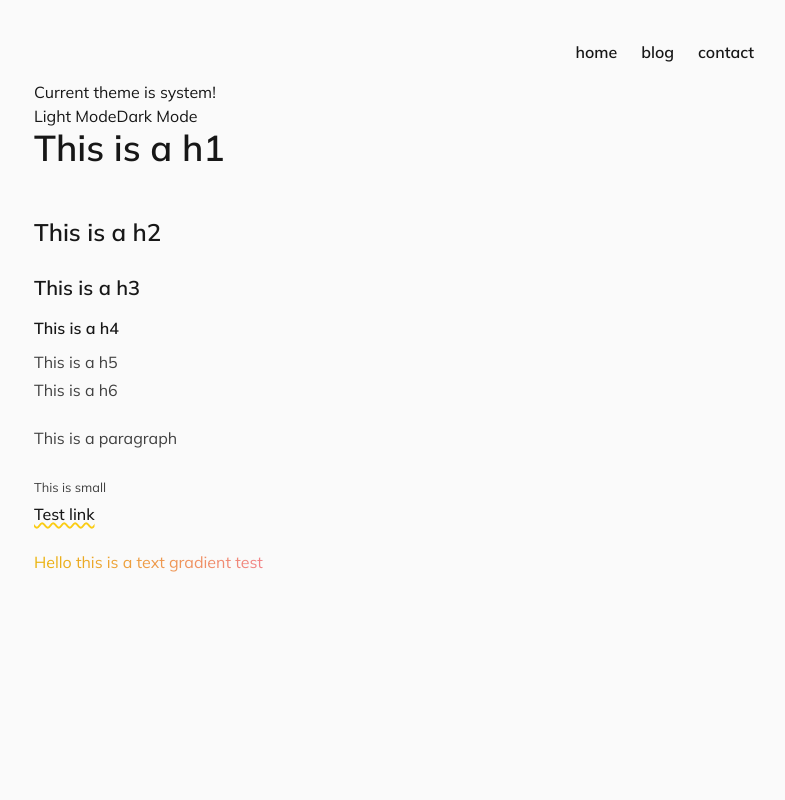
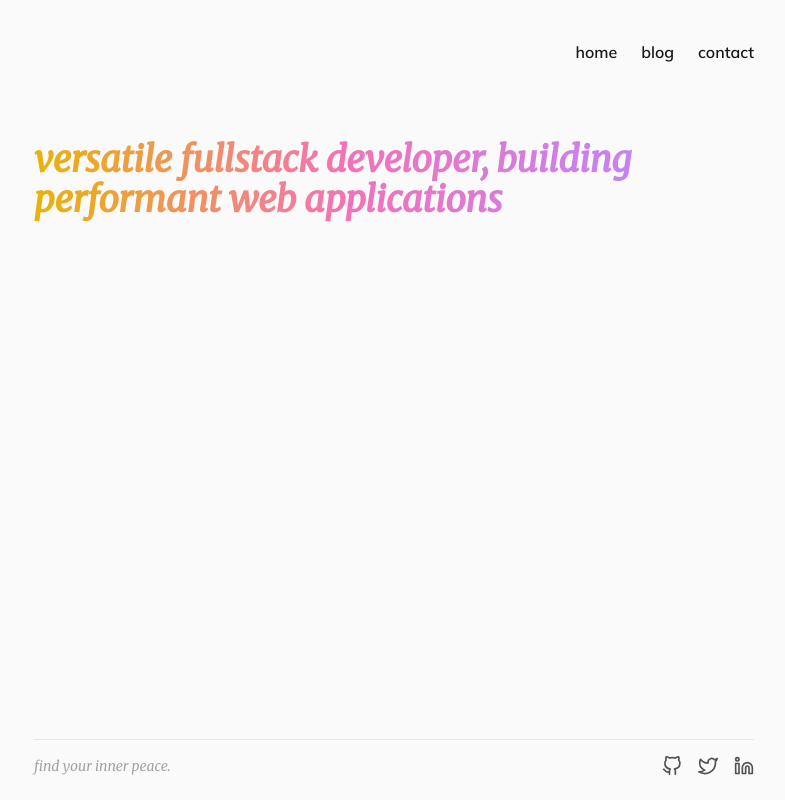
Before and after one commit to mariusflorescu/mariusflorescu.io, a Next.js app: page / in a window 1280 px wide. Shown: the whole page, without its empty margins (246-1031 px from the left). Built offline with nearby package versions, Linux system fonts and the light colour scheme.

Commit message:
added footer and icons

```diff
--- a/components/Container/index.tsx
+++ b/components/Container/index.tsx
@@ -1,7 +1,7 @@
 import React from "react";
 
 const Container: React.FC = ({ children }) => {
-  return <div className="container mx-auto p-6">{children}</div>;
+  return <div className="h-full container mx-auto p-6">{children}</div>;
 };
 
 export default Container;
--- /dev/null
+++ b/components/Footer/index.tsx
@@ -0,0 +1,31 @@
+import React from "react";
+import { GithubIcon, TwitterIcon, LinkedinIcon } from "../../icons";
+
+const Footer = () => {
+  return (
+    <React.Fragment>
+      <hr className="text-neutral-800 my-4" />
+      <div className="w-full flex justify-between items-center">
+        <span className="text-neutral-400 font-merri text-sm">
+          find your inner peace.
+        </span>
+        <div className="flex space-x-4">
+          <a href="https://github.com/mariusflorescu" target="_blank">
+            <GithubIcon className="cursor-pointer w-5 h-5 text-neutral-600 transition-colors duration-200 hover:text-neutral-400" />
+          </a>
+          <a href="https://twitter.com/_mariusflorescu" target="_blank">
+            <TwitterIcon className="cursor-pointer w-5 h-5 text-neutral-600 transition-colors duration-200 hover:text-neutral-400" />
+          </a>
+          <a
+            href="https://www.linkedin.com/in/marius-adrian-florescu-141aaa209/"
+            target="_blank"
+          >
+            <LinkedinIcon className="cursor-pointer w-5 h-5 text-neutral-600 transition-colors duration-200 hover:text-neutral-400" />
+          </a>
+        </div>
+      </div>
+    </React.Fragment>
+  );
+};
+
+export default Footer;
--- /dev/null
+++ b/icons/Github/index.tsx
@@ -0,0 +1,23 @@
+import React from 'react'
+
+const GithubIcon = (props: React.SVGProps<SVGSVGElement>) => {
+  return (
+    <svg
+      xmlns="http://www.w3.org/2000/svg"
+      width="24"
+      height="24"
+      viewBox="0 0 24 24"
+      fill="none"
+      stroke="currentColor"
+      stroke-width="2"
+      stroke-linecap="round"
+      stroke-linejoin="round"
+      className="feather feather-github"
+      {...props}
+    >
+      <path d="M9 19c-5 1.5-5-2.5-7-3m14 6v-3.87a3.37 3.37 0 0 0-.94-2.61c3.14-.35 6.44-1.54 6.44-7A5.44 5.44 0 0 0 20 4.77 5.07 5.07 0 0 0 19.91 1S18.73.65 16 2.48a13.38 13.38 0 0 0-7 0C6.27.65 5.09 1 5.09 1A5.07 5.07 0 0 0 5 4.77a5.44 5.44 0 0 0-1.5 3.78c0 5.42 3.3 6.61 6.44 7A3.37 3.37 0 0 0 9 18.13V22"></path>
+    </svg>
+  );
+};
+
+export default GithubIcon
--- /dev/null
+++ b/icons/Linkedin/index.tsx
@@ -0,0 +1,25 @@
+import React from "react";
+
+const LinkedinIcon = (props: React.SVGProps<SVGSVGElement>) => {
+  return (
+    <svg
+      xmlns="http://www.w3.org/2000/svg"
+      width="24"
+      height="24"
+      viewBox="0 0 24 24"
+      fill="none"
+      stroke="currentColor"
+      stroke-width="2"
+      stroke-linecap="round"
+      stroke-linejoin="round"
+      className="feather feather-linkedin"
+      {...props}
+    >
+      <path d="M16 8a6 6 0 0 1 6 6v7h-4v-7a2 2 0 0 0-2-2 2 2 0 0 0-2 2v7h-4v-7a6 6 0 0 1 6-6z"></path>
+      <rect x="2" y="9" width="4" height="12"></rect>
+      <circle cx="4" cy="4" r="2"></circle>
+    </svg>
+  );
+};
+
+export default LinkedinIcon;
--- /dev/null
+++ b/icons/Twitter/index.tsx
@@ -0,0 +1,23 @@
+import React from "react";
+
+const TwitterIcon = (props: React.SVGProps<SVGSVGElement>) => {
+  return (
+    <svg
+      xmlns="http://www.w3.org/2000/svg"
+      width="24"
+      height="24"
+      viewBox="0 0 24 24"
+      fill="none"
+      stroke="currentColor"
+      stroke-width="2"
+      stroke-linecap="round"
+      stroke-linejoin="round"
+      className="feather feather-twitter"
+      {...props}
+    >
+      <path d="M23 3a10.9 10.9 0 0 1-3.14 1.53 4.48 4.48 0 0 0-7.86 3v1A10.66 10.66 0 0 1 3 4s-4 9 5 13a11.64 11.64 0 0 1-7 2c9 5 20 0 20-11.5a4.5 4.5 0 0 0-.08-.83A7.72 7.72 0 0 0 23 3z"></path>
+    </svg>
+  );
+};
+
+export default TwitterIcon;
--- /dev/null
+++ b/icons/index.tsx
@@ -0,0 +1,5 @@
+import GithubIcon from "./Github";
+import TwitterIcon from "./Twitter";
+import LinkedinIcon from "./Linkedin";
+
+export { GithubIcon, TwitterIcon, LinkedinIcon };
--- a/layout/Main/index.tsx
+++ b/layout/Main/index.tsx
@@ -1,11 +1,15 @@
 import React from "react";
 import Container from "../../components/Container";
 import Nav from "../../components/Nav";
+import Footer from "../../components/Footer";
 
 const Layout: React.FC = ({ children }) => (
   <Container>
-    <Nav />
-    <div className="py-3">{children}</div>
+    <div className="h-full flex flex-col">
+      <Nav />
+      <div className="py-3 grow">{children}</div>
+      <Footer />
+    </div>
   </Container>
 );
 
--- a/pages/_document.tsx
+++ b/pages/_document.tsx
@@ -14,7 +14,7 @@ class MyDocument extends Document {
 
   render() {
     return (
-      <Html className="min-h-full">
+      <Html className="h-full">
         <Head>
           <link rel="preconnect" href="https://fonts.googleapis.com" />
           <link
@@ -27,7 +27,7 @@ class MyDocument extends Document {
             rel="stylesheet"
           ></link>
         </Head>
-        <body className="min-h-full font-mulish  bg-neutral-50 text-neutral-900 dark:bg-neutral-900 dark:text-neutral-50">
+        <body className="h-full font-mulish  bg-neutral-50 text-neutral-900 dark:bg-neutral-900 dark:text-neutral-50">
           <Main />
           <NextScript />
         </body>
--- a/pages/index.tsx
+++ b/pages/index.tsx
@@ -1,34 +1,50 @@
 import type { NextPage } from "next";
-import { useTheme } from "next-themes";
 import Layout from "../layout/Main";
+import GradientText from "../components/GradientText";
 import Link from "../components/Link";
-import GradientText from "../components/GradientText";
 
 const Home: NextPage = () => {
-  const { theme, setTheme } = useTheme();
-
   return (
     <Layout>
-      Current theme is {theme}!<br />
-      <button onClick={() => setTheme("light")}>Light Mode</button>
-      <button onClick={() => setTheme("dark")}>Dark Mode</button>
       <div className="prose prose-neutral dark:prose-invert">
-        <h1>This is a h1</h1>
-        <h2>This is a h2</h2>
-        <h3>This is a h3</h3>
-        <h4>This is a h4</h4>
-        <h5>This is a h5</h5>
-        <h6>This is a h6</h6>
-        <p>This is a paragraph</p>
-        <small>This is small</small>
-        <br />
-        <Link href="/blog" passHref>
-          Test link
-        </Link>
+        <GradientText as="h1" className="font-merri py-12">
+          versatile fullstack developer, building performant web applications
+        </GradientText>
 
-        <GradientText className="">
-          Hello this is a text gradient test
-        </GradientText>
+        {/* <b>hi there, I'm Marius,</b>
+        <p>
+          a fullstack developer and student who <em>loves</em> building and
+          experimenting modern solutions using cutting-edge technologies.
+        </p>
+        <p>
+          My development journey as a fullstack developer started at the end of
+          2019, when I was in the first year of university and discovered React.
+          I can certainly say that I have instantly fallen in love with it.
+          <br />
+          Shortly after, I wanted my projects to be more interactive so I went
+          ahead and decided to learn more about backend, started by picking up
+          Node with Mongo/Firebase and then learned the basics of SQL.
+        </p>
+        <p>
+          After a year of building my ideas where everything felt perfect, I
+          wanted to step out of my comfort zone (February-March 2021) and
+          applied to several outsourcing companies. This landed my first
+          intership, which turned in an amazing full time job (where I'm still
+          working) at{" "}
+          <Link href="/" passHref>
+            Victory Square Partners
+          </Link>
+          .
+        </p>
+        <p>
+          I'm <em>learning by building</em>, always having a positive mindset
+          accompanied by a <em>can-do</em> attitude.
+        </p>
+        <p>
+          Mainly building web applications with Go, Node, React and Next.js.{" "}
+          <br />
+          Interested in <em>learning</em> Rust and Swift.
+        </p> */}
       </div>
     </Layout>
   );
--- a/styles/globals.css
+++ b/styles/globals.css
@@ -4,6 +4,6 @@
 
 @layer base {
   #__next {
-    @apply min-h-full isolate;
+    @apply h-full isolate;
   }
 }
--- a/tailwind.config.js
+++ b/tailwind.config.js
@@ -3,6 +3,7 @@ module.exports = {
   content: [
     "./pages/**/*.{js,ts,jsx,tsx}",
     "./components/**/*.{js,ts,jsx,tsx}",
+    "./layout/**/*.{js,ts,jsx,tsx}",
   ],
   theme: {
     extend: {
```
